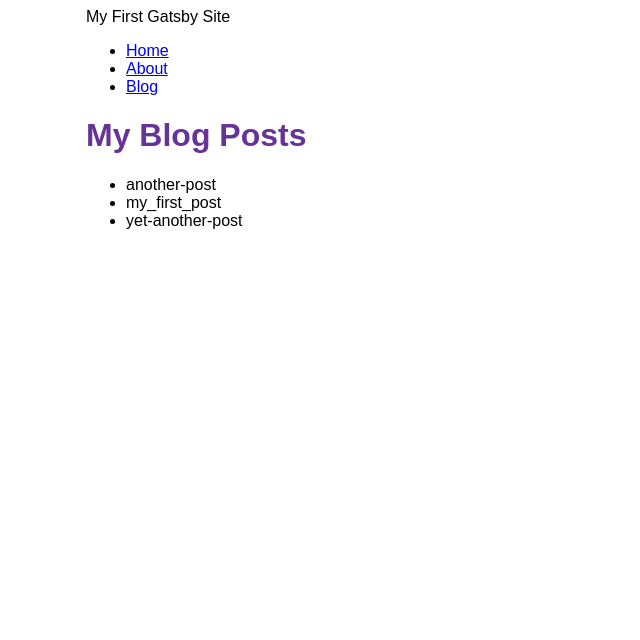
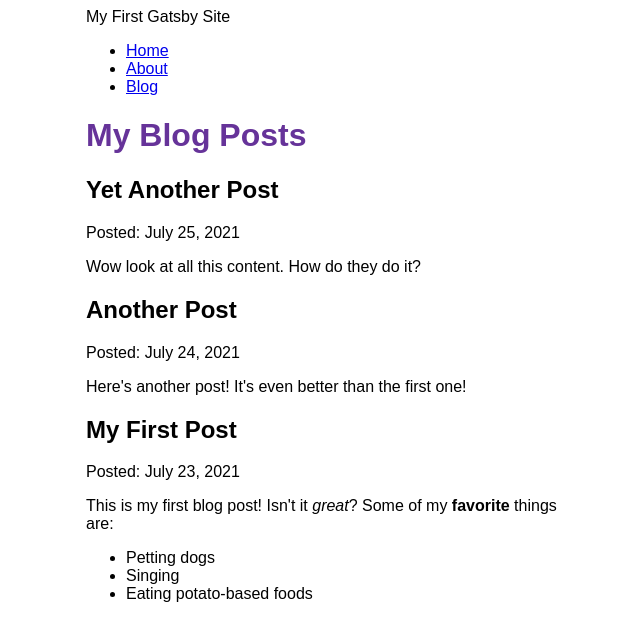
Before and after one commit to krzoslukasz/my-first-gatsby-site, a Gatsby site: page /blog in a window 1280 px wide. Shown: the whole page, without its empty margins (304-944 px from the left). Built offline with nearby package versions, Linux system fonts and the light colour scheme; Gatsby itself is replaced by a stand-in of ours.

Commit message:
Finished Gatsby Tutorial Part 5

```diff
--- a/blog/another-post.mdx
+++ b/blog/another-post.mdx
@@ -0,0 +1,5 @@
+---
+title: "Another Post"
+date: "2021-07-24"
+---
+Here's another post! It's even better than the first one!
--- a/blog/my_first_post.mdx
+++ b/blog/my_first_post.mdx
@@ -0,0 +1,9 @@
+---
+title: "My First Post"
+date: "2021-07-23"
+---
+This is my first blog post! Isn't it *great*?
+Some of my **favorite** things are:
+* Petting dogs
+* Singing
+* Eating potato-based foods
--- a/blog/yet-another-post.mdx
+++ b/blog/yet-another-post.mdx
@@ -0,0 +1,5 @@
+---
+title: "Yet Another Post"
+date: "2021-07-25"
+---
+Wow look at all this content. How do they do it?
--- a/gatsby-config.js
+++ b/gatsby-config.js
@@ -12,6 +12,7 @@
         path: `${__dirname}/blog`,
       }
     },
+    "gatsby-plugin-mdx",
   ],
 };
 
--- a/package.json
+++ b/package.json
@@ -14,8 +14,11 @@
     "clean": "gatsby clean"
   },
   "dependencies": {
+    "@mdx-js/mdx": "^1.6.22",
+    "@mdx-js/react": "^1.6.22",
     "gatsby": "^4.2.0",
     "gatsby-plugin-image": "^2.9.0",
+    "gatsby-plugin-mdx": "^3.9.0",
     "gatsby-plugin-netlify-cms": "^3.0.18",
     "gatsby-plugin-sharp": "^4.9.0",
     "gatsby-source-filesystem": "^4.9.0",
--- a/src/pages/blog.js
+++ b/src/pages/blog.js
@@ -1,31 +1,39 @@
 import * as React from 'react'
 import { graphql } from 'gatsby'
+import { MDXRenderer } from 'gatsby-plugin-mdx'
 import Layout from '../components/layout'
 
 
 const BlogPage = ({data}) => {
     return (
         <Layout pageTitle="My Blog Posts">
-            <ul>
-                {
-                    data.allFile.nodes.map(node => (
-                        <li key={node.name}>
-                            {node.name}
-                        </li>
-                    ))
-                }
-            </ul>
+            {
+                data.allMdx.nodes.map((node) => (
+                    <article key={node.id}>
+                        <h2>{node.frontmatter.title}</h2>
+                        <p>Posted: {node.frontmatter.date}</p>
+                        <MDXRenderer>
+                            {node.body}
+                        </MDXRenderer>
+                    </article>
+                ))
+            }
         </Layout>
     )
 }
 
 export const query = graphql`
   query {
-     allFile(filter: {sourceInstanceName: {eq: "blog"}}) {
-    nodes {
-      name
+    allMdx(sort: {fields: frontmatter___date, order: DESC}) {
+      nodes {
+        frontmatter {
+          date(formatString: "MMMM D, YYYY")
+          title
+        }
+        id
+        body
+      }
     }
   }
-}
 `
 export default BlogPage
```
Also changed, not shown: 1 other file.
